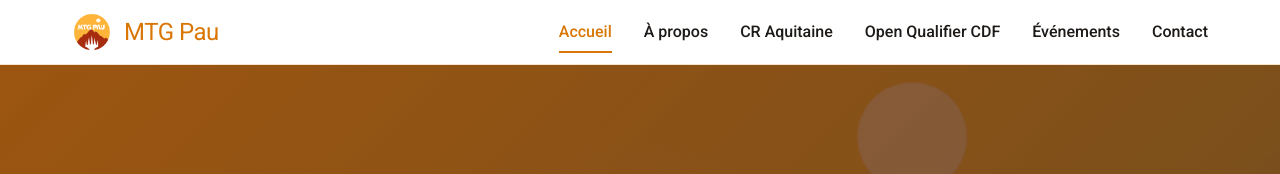
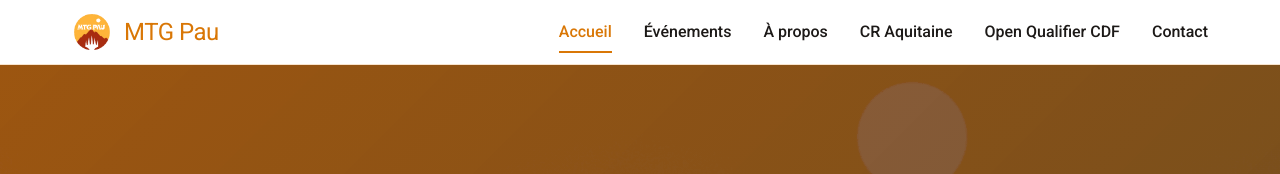
Before and after one commit to MTGPau/mtgpau, a Vue app in the folder frontend/: page / in a window 1280 px wide. Shown: the top 174 px of the page. Built offline with nearby package versions, Linux system fonts and the light colour scheme.

Commit message:
feat(navbar): move events earlier on the navbar

```diff
--- a/frontend/src/components/AppHeader.vue
+++ b/frontend/src/components/AppHeader.vue
@@ -32,12 +32,12 @@
 
         <div class="nav-links" :class="{ 'mobile-open': isMobileMenuOpen }">
           <RouterLink to="/" class="nav-link" @click="closeMobileMenu">Accueil</RouterLink>
+          <RouterLink to="/events" class="nav-link" @click="closeMobileMenu">Événements</RouterLink>
           <RouterLink to="/about" class="nav-link" @click="closeMobileMenu">À propos</RouterLink>
           <RouterLink to="/cr" class="nav-link" @click="closeMobileMenu">CR Aquitaine</RouterLink>
           <RouterLink to="/open-qualifier-cdf" class="nav-link" @click="closeMobileMenu"
             >Open Qualifier CDF</RouterLink
           >
-          <RouterLink to="/events" class="nav-link" @click="closeMobileMenu">Événements</RouterLink>
           <RouterLink to="/contact" class="nav-link" @click="closeMobileMenu">Contact</RouterLink>
         </div>
       </div>
```
